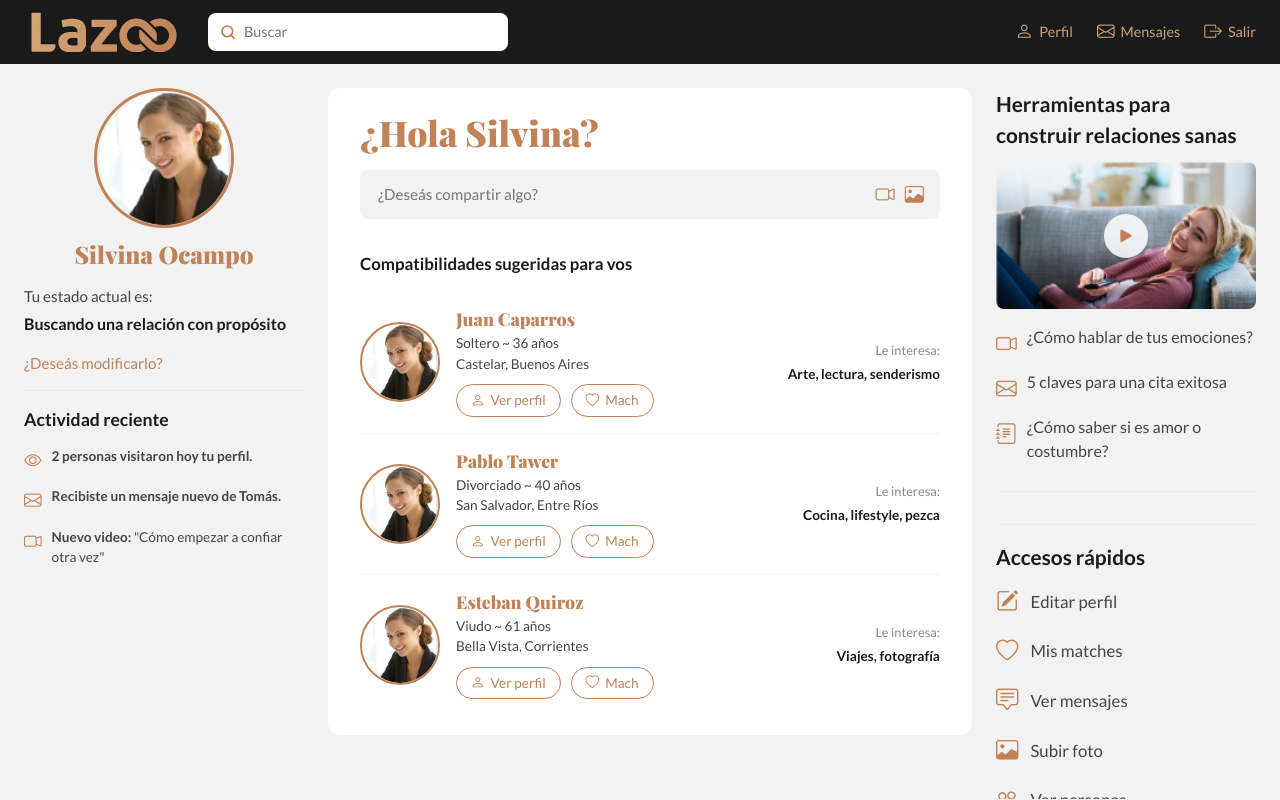
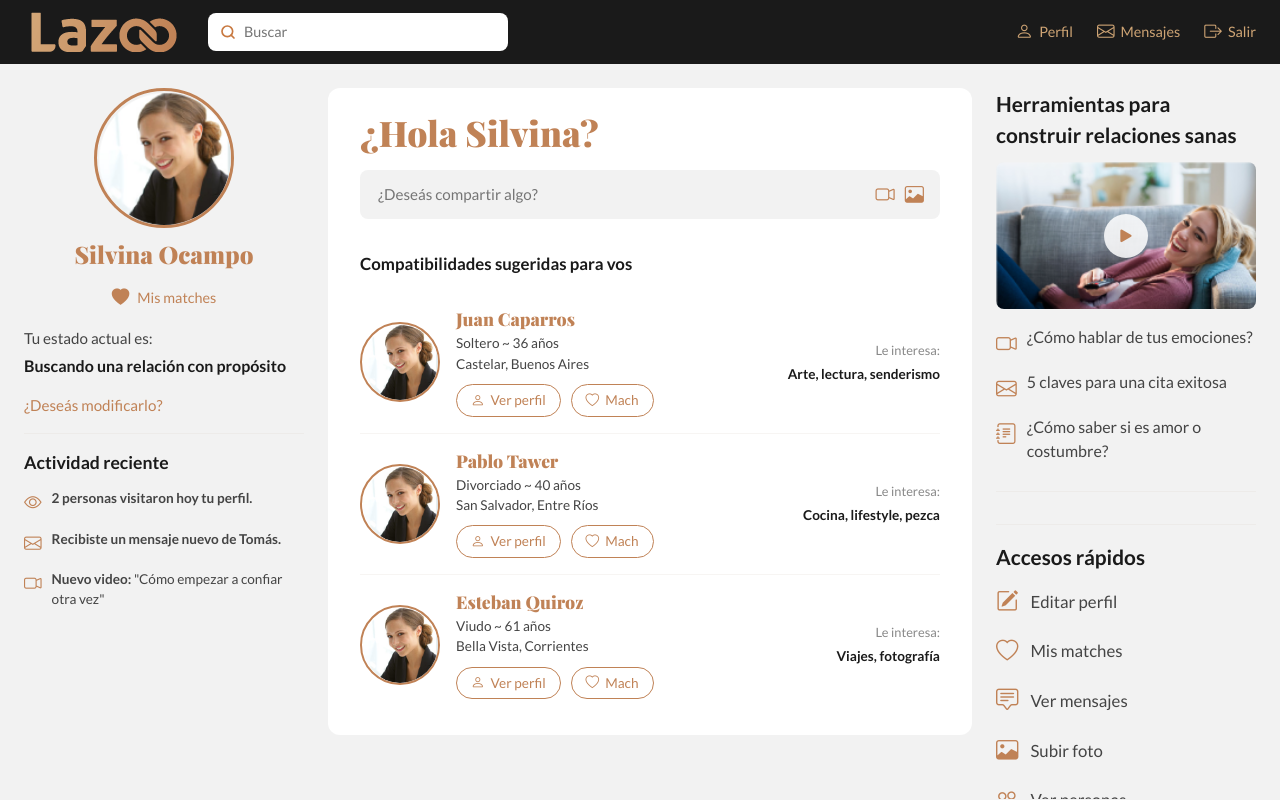
Before and after one commit to gaboqu/lazzo, an Angular app: page /home in a window 1280 px wide. Built offline with nearby package versions, Linux system fonts and the light colour scheme.

Commit message:
feat: add matches navigation links in sidebars

```diff
--- a/src/app/layout/sidebar-left/sidebar-left.component.css
+++ b/src/app/layout/sidebar-left/sidebar-left.component.css
@@ -129,3 +129,24 @@
   font-style: italic;
   margin: 0;
 }
+
+
+.matches-heart {
+  display: flex;
+  align-items: center;
+  gap: 8px;
+  color: #c08256;
+  font-family: var(--font-body);
+  font-size: 0.9rem;
+  text-decoration: none;
+  margin-bottom: 16px;
+  cursor: pointer;
+}
+
+.matches-heart i {
+  font-size: 1.1rem;
+}
+
+.matches-heart:hover {
+  text-decoration: underline;
+}
--- a/src/app/layout/sidebar-left/sidebar-left.component.html
+++ b/src/app/layout/sidebar-left/sidebar-left.component.html
@@ -7,7 +7,14 @@
       class="profile-photo"
     />
   </div>
+
+
 <h3 class="profile-name" *ngIf="modo === 'home'">Silvina Ocampo</h3>
+
+  <a class="matches-heart" routerLink="/matches" title="Mis matches" *ngIf="modo === 'home'">
+    <i class="bi bi-heart-fill"></i>
+    <span>Mis matches</span>
+  </a>
   <!-- ===== MODO HOME (Silvina) ===== -->
   <ng-container *ngIf="modo === 'home'">
     <div class="profile-section">
--- a/src/app/layout/sidebar-left/sidebar-left.component.ts
+++ b/src/app/layout/sidebar-left/sidebar-left.component.ts
@@ -1,12 +1,12 @@
 import { Component } from '@angular/core';
 import { CommonModule } from '@angular/common';
-import { Router, NavigationEnd } from '@angular/router';
+import { Router, NavigationEnd, RouterLink } from '@angular/router';
 import { filter } from 'rxjs/operators';
 
 @Component({
   selector: 'app-sidebar-left',
   standalone: true,
-  imports: [CommonModule],
+  imports: [CommonModule, RouterLink],
   templateUrl: './sidebar-left.component.html',
   styleUrl: './sidebar-left.component.css'
 })
```
